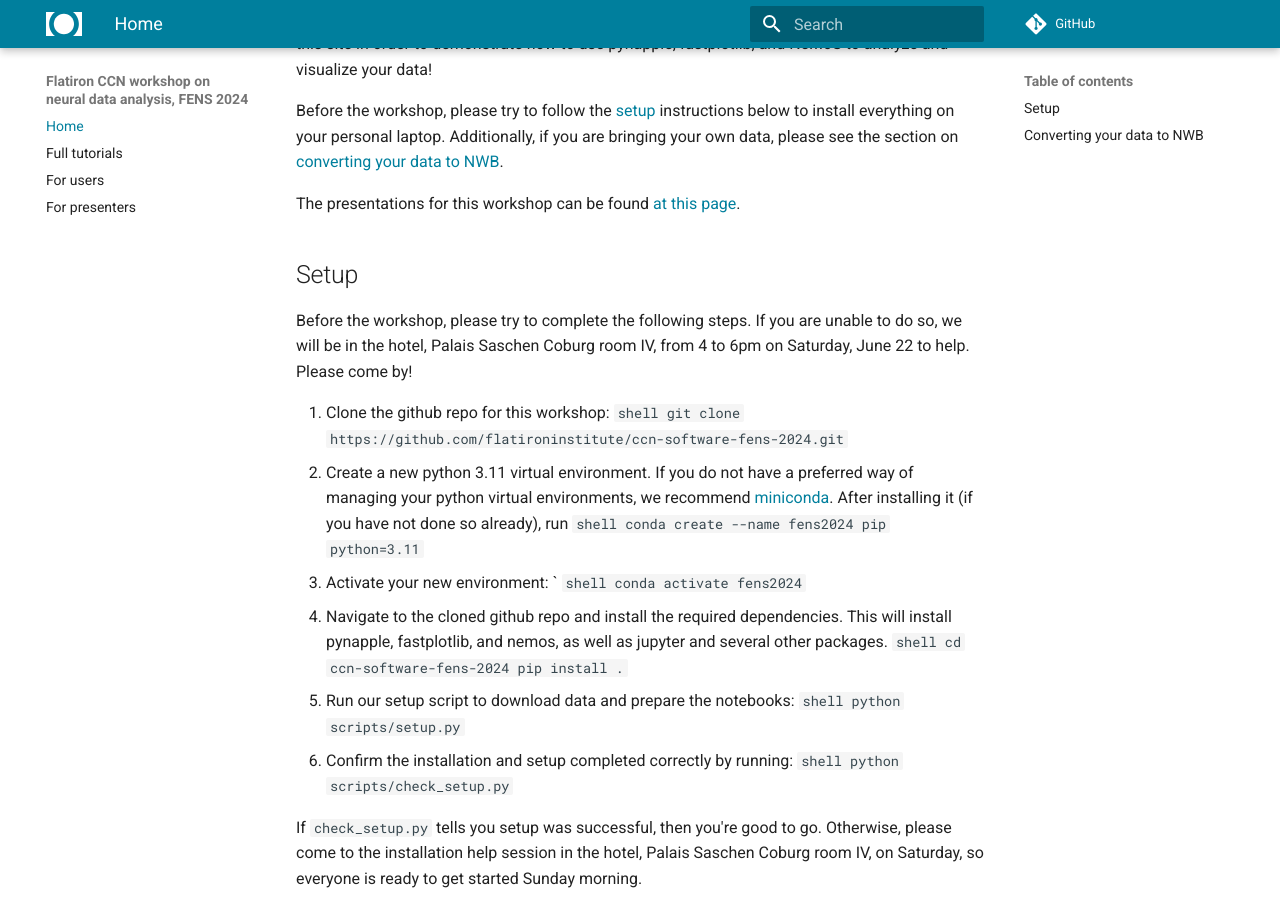
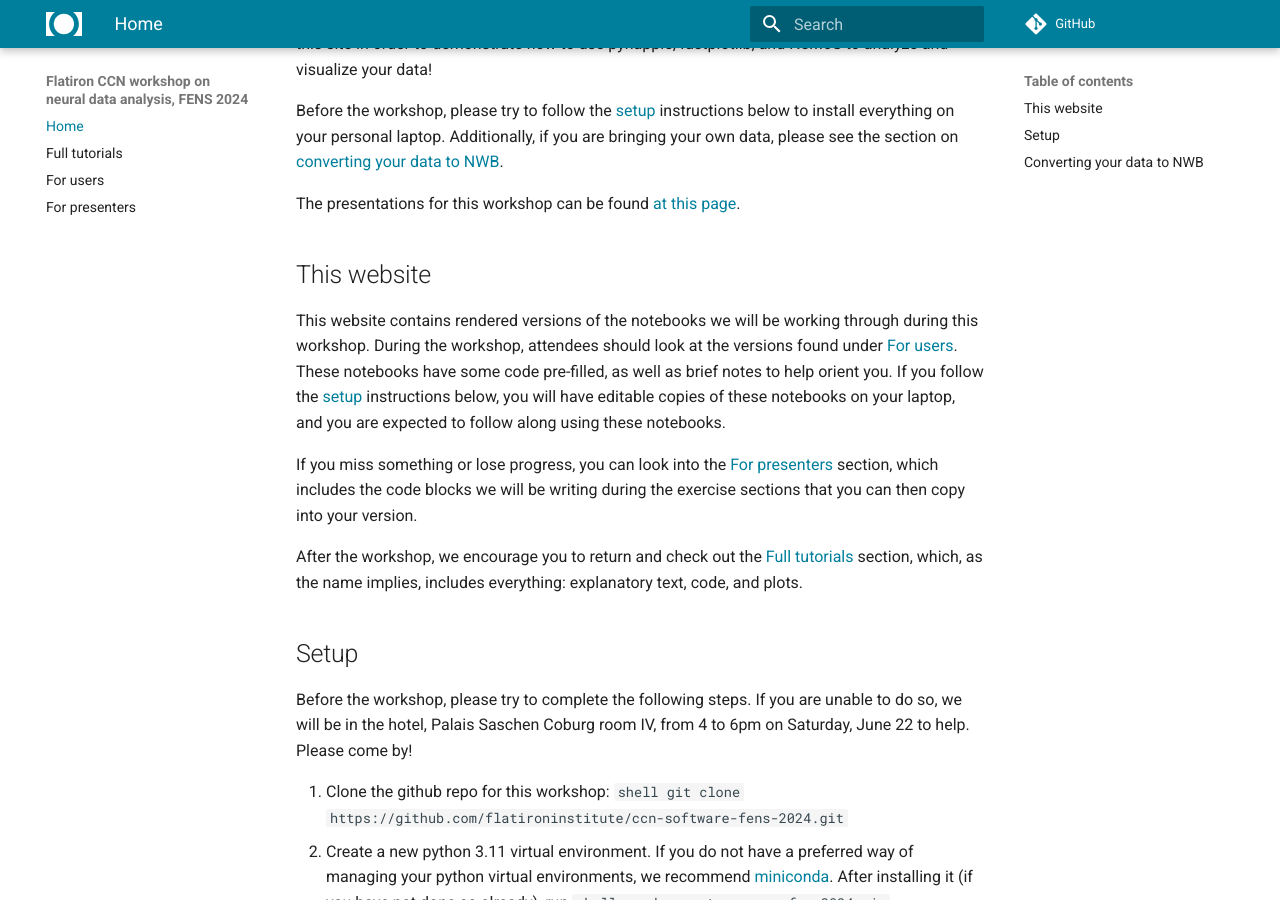
Before and after one commit to flatironinstitute/ccn-software-fens-2024, an MkDocs documentation site: the page built from docs/index.md, in a window 1280 px wide and 900 px high, scrolled down 458 px. Built offline with MkDocs 1.6.1 and Material for MkDocs 9.7.7, drawn with Linux system fonts in a browser that asks for light colours; nearby versions of some CDN libraries; library files that are not in the unit come from our copies; comment, search, counter and statistics services are not loaded.

Commit message:
adds info about website structure

```diff
--- a/docs/index.md
+++ b/docs/index.md
@@ -9,6 +9,14 @@
 Before the workshop, please try to follow the [setup](#setup) instructions below to install everything on your personal laptop. Additionally, if you are bringing your own data, please see the section on [converting your data to NWB](#converting-your-data-to-nwb).
 
 The presentations for this workshop can be found [at this page](https://neurorse.flatironinstitute.org/workshops/fens-2024).
+
+## This website
+
+This website contains rendered versions of the notebooks we will be working through during this workshop. During the workshop, attendees should look at the versions found under [For users](generated/for_users). These notebooks have some code pre-filled, as well as brief notes to help orient you. If you follow the [setup](#setup) instructions below, you will have editable copies of these notebooks on your laptop, and you are expected to follow along using these notebooks.
+
+If you miss something or lose progress, you can look into the [For presenters](generated/just_code) section, which includes the code blocks we will be writing during the exercise sections that you can then copy into your version.
+
+After the workshop, we encourage you to return and check out the [Full tutorials](generated/gallery) section, which, as the name implies, includes everything: explanatory text, code, and plots.
 
 ## Setup
 
```
